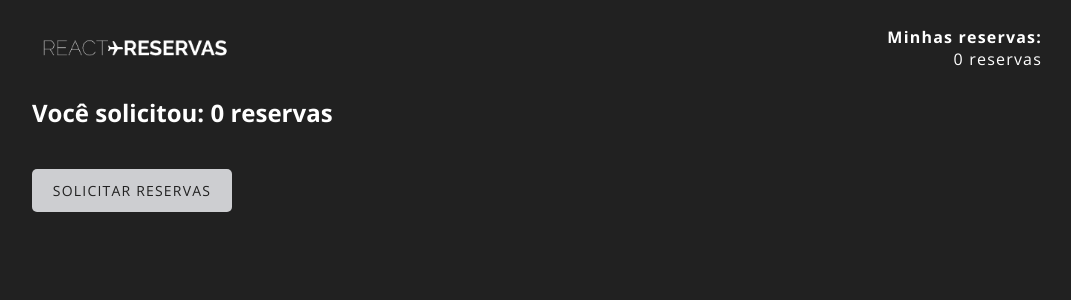
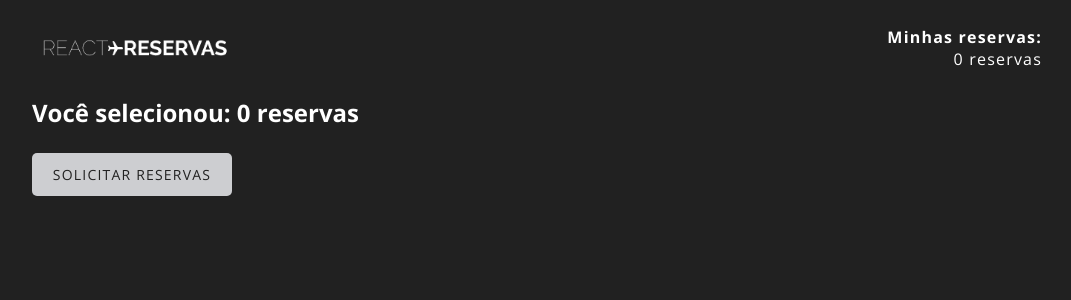
Before and after one commit to nathaliaassis/react-reservas, a React (Create React App) app: page /reservas in a window 1280 px wide. Shown: the top 300 px of the page, without its empty margins (98-1169 px from the left). Built offline with nearby package versions, Linux system fonts and the light colour scheme.

Commit message:
remover reservas

```diff
--- a/src/pages/Reservas/index.js
+++ b/src/pages/Reservas/index.js
@@ -1,21 +1,35 @@
 import React from 'react'
-import { useSelector } from 'react-redux';
+import { useSelector, useDispatch } from 'react-redux';
 import { MdDelete } from 'react-icons/md';
 
 import * as S from './styles';
 
 export default function Reservas() {
+    const dispatch = useDispatch();
     const reserves = useSelector(state => state.reserve);
-    console.log('result', reserves);
+
+    function handleRemove(id) {
+        dispatch({
+            type: 'REMOVE_RESERVE',
+            id,
+        })
+    }
     return (
         <S.Container>
-            <h2>Você solicitou: {reserves.length} reservas</h2>
+            <h2>Você selecionou: {reserves.length === 1 ?
+                `${reserves.length} reserva` :
+                `${reserves.length} reservas`
+            }</h2>
             {reserves.map(reserve => (
                 <S.Card className='card'>
                     <img src={reserve.image} alt={reserve.title} />
                     <strong>{reserve.title}</strong>
                     <S.Qtd>Quantidade: {reserve.amount}</S.Qtd>
-                    <MdDelete size={20} color='#191919' />
+                    <button className='remove' type='button'
+                        onClick={() => handleRemove(reserve.id)}
+                    >
+                        <MdDelete size={20} color='#191919' />
+                    </button>
                 </S.Card>
             ))
             }
--- a/src/pages/Reservas/styles.js
+++ b/src/pages/Reservas/styles.js
@@ -18,6 +18,7 @@ export const Card = styled.div`
     align-items: center;
     justify-content: space-between;
     flex: 1;
+    flex-wrap: wrap;
     min-width: 230px;
     padding: 16px;
     border-radius: 7px;
@@ -27,6 +28,14 @@ export const Card = styled.div`
     img{
         width: 230px;
         border-radius: 5px;
+    }
+
+    .remove{
+        background: transparent;
+        border: none;
+        box-shadow: none;
+        outline: none;
+        cursor: pointer;
     }
 `;
 
@@ -48,7 +57,6 @@ export const BtnReservar = styled.button`
     font-size: 14px;
     letter-spacing: 1.2px;
     width: 200px;
-    margin-top: 16px;
     margin-right: auto;
     cursor: pointer;
 `;
--- a/src/store/modules/reserve/reducer.js
+++ b/src/store/modules/reserve/reducer.js
@@ -6,15 +6,23 @@ export default function reserve(state = [], action) {
             return produce(state, draft => {
                 const tripIndex = draft.findIndex(trip => trip.id === action.trip.id);
 
-                if(tripIndex >= 0){
+                if (tripIndex >= 0) {
                     draft[tripIndex].amount += 1;
-                }else{
+                } else {
                     draft.push({
                         ...action.trip,
                         amount: 1,
                     });
                 }
             });
+        case 'REMOVE_RESERVE':
+            return produce(state, draft => {
+                const tripIndex = draft.findIndex(trip => trip.id === action.id);
+
+                if (tripIndex >= 0) {
+                    draft.splice(tripIndex, 1);
+                }
+            });
         default:
             return state;
     }
```
